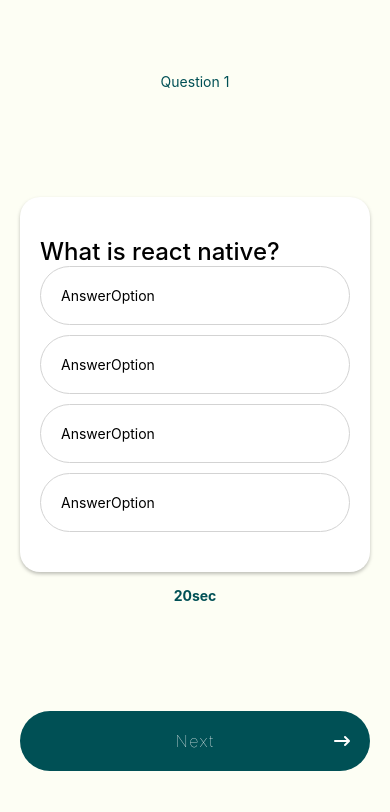
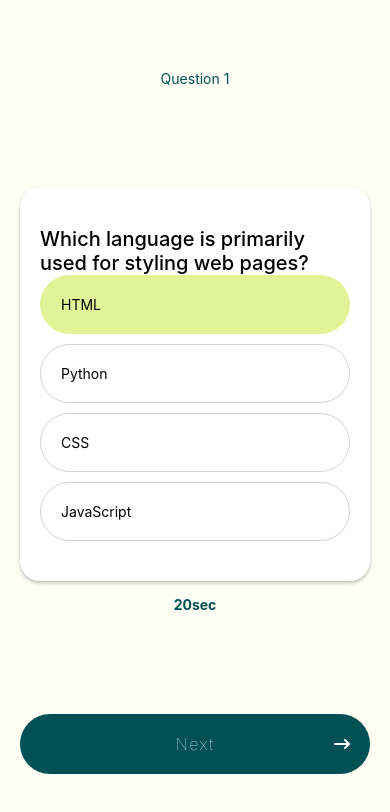
Before and after one commit to kislay-gupta/Quiz-react-native, a React Native app: screen / in a window 390 px wide. Shown: the top 812 px of the page. Built offline with nearby package versions, Linux system fonts and the light colour scheme.

Commit message:
feat: dynamic data rendering

```diff
--- a/src/app/QuizScreen.tsx
+++ b/src/app/QuizScreen.tsx
@@ -9,7 +9,8 @@
 import React from "react";
 import QuestionCard from "../components/QuestionCard";
 import FontAwesome6 from "@expo/vector-icons/FontAwesome6";
-
+import questions from "../questions";
+const question = questions[1];
 const QuizScreen = () => {
   return (
     <SafeAreaView style={styles.page}>
@@ -20,7 +21,7 @@
         </View>
         {/* body */}
         <View>
-          <QuestionCard />
+          <QuestionCard question={question} />
           <Text style={styles.time}>20sec</Text>
         </View>
         {/* footer */}
--- a/src/components/AnswerOption.tsx
+++ b/src/components/AnswerOption.tsx
@@ -1,11 +1,28 @@
-import { View, Text, StyleSheet } from "react-native";
+import { View, Text, StyleSheet, Pressable } from "react-native";
 import React from "react";
-
-export default function AnswerOption() {
+type AnswerOptionProps = {
+  option: string;
+  isSelected?: boolean;
+  onPress: () => void;
+};
+export default function AnswerOption({
+  option,
+  isSelected,
+  onPress,
+}: AnswerOptionProps) {
   return (
-    <View style={styles.container}>
-      <Text>AnswerOption</Text>
-    </View>
+    <Pressable
+      onPress={onPress}
+      style={[
+        styles.container,
+        isSelected && {
+          backgroundColor: "#E1f396",
+          borderColor: "#E1f396",
+        },
+      ]}
+    >
+      <Text>{option}</Text>
+    </Pressable>
   );
 }
 const styles = StyleSheet.create({
--- a/src/components/QuestionCard.tsx
+++ b/src/components/QuestionCard.tsx
@@ -1,16 +1,30 @@
 import { View, Text, StyleSheet } from "react-native";
 import React from "react";
 import AnswerOption from "./AnswerOption";
+import { Question } from "../types";
 
-export default function QuestionCard() {
+type QuestionCard = {
+  question: Question;
+};
+export default function QuestionCard({
+  question: { title, correctAnswer, options },
+}: QuestionCard) {
+  const selectedOption = options[0];
+  const onOptionSelected = (option: string) => {
+    console.warn("selected", option);
+  };
   return (
     <View style={style.questionCard}>
-      <Text style={style.question}>What is react native?</Text>
+      <Text style={style.question}>{title}</Text>
       <View style={{ gap: 10 }}>
-        <AnswerOption />
-        <AnswerOption />
-        <AnswerOption />
-        <AnswerOption />
+        {options.map((option, index) => (
+          <AnswerOption
+            key={index}
+            option={option}
+            isSelected={option === selectedOption}
+            onPress={() => onOptionSelected(option)}
+          />
+        ))}
       </View>
     </View>
   );
@@ -32,5 +46,5 @@
 
     elevation: 5,
   },
-  question: { fontSize: 24, fontWeight: "500" },
+  question: { fontSize: 20, fontWeight: "500" },
 });
--- /dev/null
+++ b/src/questions.ts
@@ -0,0 +1,42 @@
+export default [
+  {
+    title: 'What does HTML stand for?',
+    options: [
+      'Hyper Text Markup Language',
+      'Highly Technical Markup Language',
+      'Hyperlinks and Text Markup Language',
+      'Hyper Tool Markup Language',
+    ],
+    correctAnswer: 'Hyper Text Markup Language',
+  },
+  {
+    title: 'Which language is primarily used for styling web pages?',
+    options: ['HTML', 'Python', 'CSS', 'JavaScript'],
+    correctAnswer: 'CSS',
+  },
+  {
+    title: "In programming, what is a 'bug'?",
+    options: [
+      "A feature that's not documented",
+      'An error in a program',
+      'A type of virus',
+      'An internet crawler',
+    ],
+    correctAnswer: 'An error in a program',
+  },
+  {
+    title: "What is the purpose of a 'for loop' in programming?",
+    options: [
+      'To repeat a block of code a limited number of times',
+      'To style a webpage',
+      'To declare variables',
+      'To create a new function',
+    ],
+    correctAnswer: 'To repeat a block of code a limited number of times',
+  },
+  {
+    title: 'Which symbol is used to denote an ID selector in CSS?',
+    options: ['#', '.', '!', '@'],
+    correctAnswer: '#',
+  },
+];
--- /dev/null
+++ b/src/types.ts
@@ -0,0 +1,5 @@
+export type Question = {
+  title: string;
+  correctAnswer: string;
+  options: string[];
+};
```
